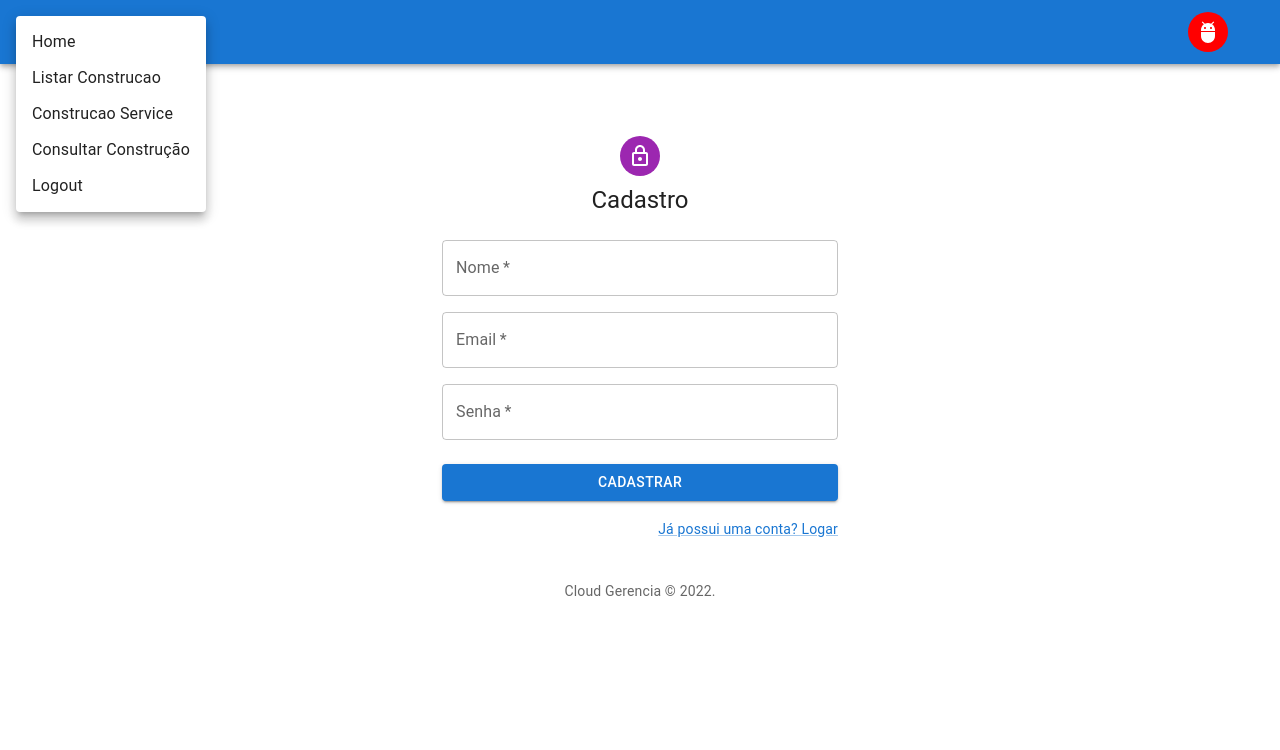
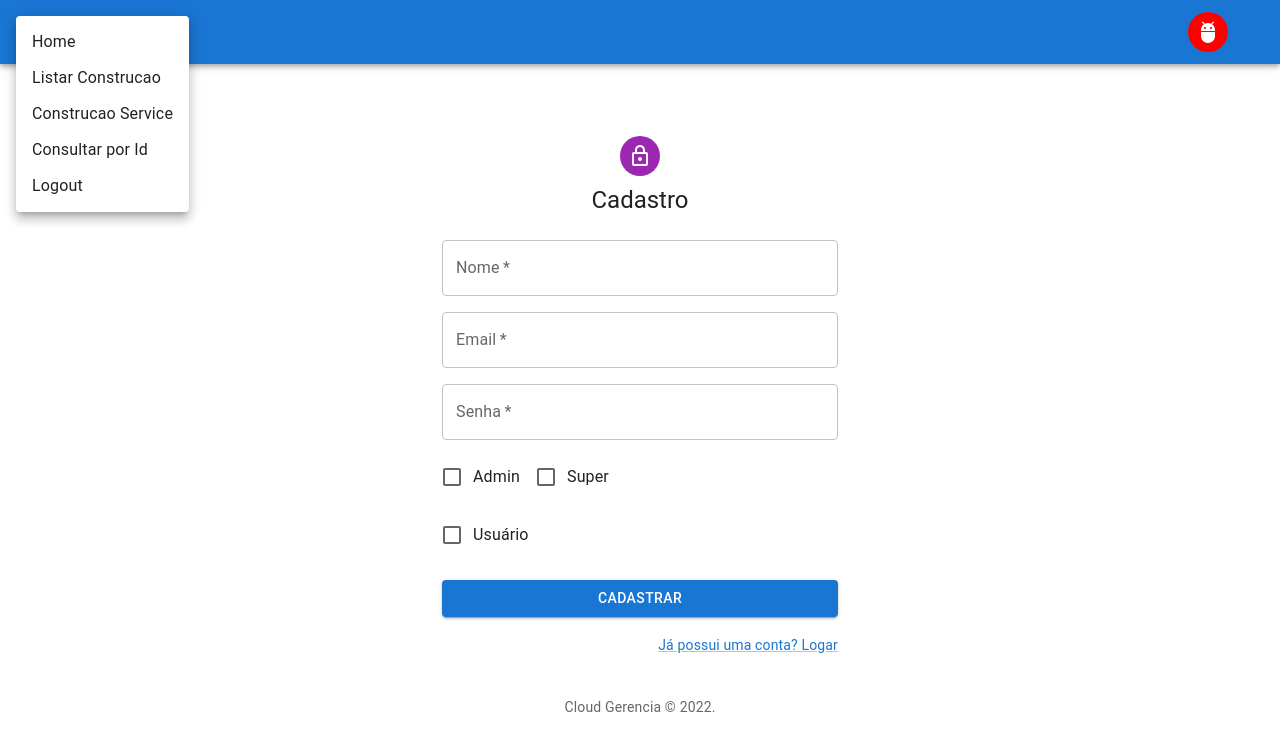
Before and after one commit to vinicius-batista-dev/gerenciamento-cloud, a React (Create React App) app: page /signup in a window 1280 px wide. Both pictures are taken after a click on the button 36 px from the left and 32 px from the top of the page. Shown: the top 750 px of the page. Built offline with nearby package versions, Linux system fonts and the light colour scheme.

Commit message:
removendo a renderizacao de imagem

```diff
--- a/src/components/header/header.jsx
+++ b/src/components/header/header.jsx
@@ -95,7 +95,7 @@ const Header = () => {
               Construcao Service
             </MenuItem>
             <MenuItem onClick={handleConsultarConstrucao}>
-              Consultar Construção
+              Consultar por Id
             </MenuItem>
             <MenuItem onClick={logout}>Logout</MenuItem>
           </Menu>
--- a/src/pages/ConstrucaoService.jsx
+++ b/src/pages/ConstrucaoService.jsx
@@ -20,7 +20,6 @@ const ConstrucaoService = () => {
   const [complemento, setComplemento] = useState("");
   const [cidade, setCidade] = useState("");
   const [valor, setValor] = useState("");
-  const [imagem, setImagem] = useState("");
   const [status, setStatus] = useState("");
 
   const navigate = useNavigate();
@@ -51,7 +50,6 @@ const ConstrucaoService = () => {
     complemento: complemento,
     cidade: cidade,
     valor: valor,
-    imagem: imagem,
     status: status,
   };
 
@@ -112,7 +110,6 @@ const ConstrucaoService = () => {
       complemento === "" ||
       cidade === "" ||
       valor === "" ||
-      imagem === "" ||
       status === ""
     ) {
       alert("Preencha todos os campos!");
@@ -420,21 +417,6 @@ const ConstrucaoService = () => {
                       </small>
                     </div>
                   </div>
-                  <div className="col-md-6 pl-1">
-                    <div className="form-group">
-                      <label>Imagens</label>
-                      <input
-                        type="file"
-                        className="form-control"
-                        placeholder="Imagens"
-                        multiple
-                        onChange={(e) => setImagem(e.target.files)}
-                      />
-                      <small className="form-text text-muted">
-                        Exemplo: Imagens da Obra
-                      </small>
-                    </div>
-                  </div>
                 </div>
                 <button
                   onClick={handleSubmit}
--- a/src/pages/ConsultaConstrucao.jsx
+++ b/src/pages/ConsultaConstrucao.jsx
@@ -189,6 +189,7 @@ const ConsultaConstrucao = () => {
     doc.text(20, 80, "Categoria da Obra: " + categoriaObra);
     doc.text(20, 90, "CEP: " + cep);
     doc.text(20, 100, "Bairro: " + bairro);
+    doc.text(20, 110, "Valor: " + valor);
 
     doc.save("construcao.pdf");
   };
@@ -200,6 +201,8 @@ const ConsultaConstrucao = () => {
   const gerarRelatorio = () => {
     pdf();
   };
+
+  //Deve salvar a imagem no local storage
 
   if (!localStorage.getItem("token")) {
     alert("Você não está logado!");
@@ -506,7 +509,7 @@ const ConsultaConstrucao = () => {
           </Button>
           {/* gerarRelatorio */}
           <Button variant="primary" onClick={pdf}>
-            Gerar Relatório
+            Imprimir Comprovante
           </Button>
         </Modal.Footer>
       </Modal>
--- a/src/pages/ListarConstrucao.jsx
+++ b/src/pages/ListarConstrucao.jsx
@@ -39,6 +39,7 @@ function ListarConstrucao() {
   const [complemento, setComplemento] = useState("");
   const [cidade, setCidade] = useState("");
   const [valor, setValor] = useState("");
+  const [imagem, setImagem] = useState("");
   const [status, setStatus] = useState("");
   const [error, setError] = useState(null);
 
@@ -70,6 +71,7 @@ function ListarConstrucao() {
     complemento: complemento,
     cidade: cidade,
     valor: valor,
+    imagem: imagem,
     status: status,
   };
 
@@ -122,14 +124,11 @@ function ListarConstrucao() {
     }
   };
 
-  if (!localStorage.getItem("token")) {
-    alert("Você não está logado!");
-    return <Navigate to="/signin" />;
-  }
-
   return (
     <div>
       <div className="container">
+        <p>Este e um servico para fazer a gestao das obras</p>
+
         <div className="row">
           <div className="col-12">
             <br />
@@ -204,7 +203,6 @@ function ListarConstrucao() {
                       <TableCell align="right">{row.cidade}</TableCell>
                       <TableCell align="right">{row.valor}</TableCell>
                       <TableCell align="right">{row.status}</TableCell>
-
                       <TableCell align="right">
                         <Button
                           variant="contained"
--- a/src/pages/Signup.jsx
+++ b/src/pages/Signup.jsx
@@ -18,6 +18,9 @@ const SignUp = () => {
   const [username, setUsername] = useState("");
   const [email, setEmail] = useState("");
   const [password, setPassword] = useState("");
+  const [admin, setAdmin] = useState(false);
+  const [superAdmin, setSuperAdmin] = useState(false);
+  const [normalUser, setNormalUser] = useState(false);
   const [error, setError] = useState("");
 
   const navigate = useNavigate();
@@ -35,6 +38,7 @@ const SignUp = () => {
     username,
     email,
     password,
+    roles: [admin, superAdmin, normalUser],
   };
 
   const handleSubmit = async (e) => {
@@ -113,6 +117,42 @@ const SignUp = () => {
                 onChange={(e) => setPassword(e.target.value)}
               />
             </Grid>
+
+            <Grid item xs={12}>
+              <FormControlLabel
+                control={
+                  <Checkbox
+                    color="primary"
+                    value={admin}
+                    onChange={(e) => setAdmin(e.target.checked)}
+                  />
+                }
+                label="Admin"
+              />
+              <FormControlLabel
+                control={
+                  <Checkbox
+                    color="primary"
+                    value={superAdmin}
+                    onChange={(e) => setSuperAdmin(e.target.checked)}
+                  />
+                }
+                label="Super"
+              />
+            </Grid>
+
+            <Grid item xs={12}>
+              <FormControlLabel
+                control={
+                  <Checkbox
+                    color="primary"
+                    value={normalUser}
+                    onChange={(e) => setNormalUser(e.target.checked)}
+                  />
+                }
+                label="Usuário"
+              />
+            </Grid>
           </Grid>
           <Button
             type="submit"
```
